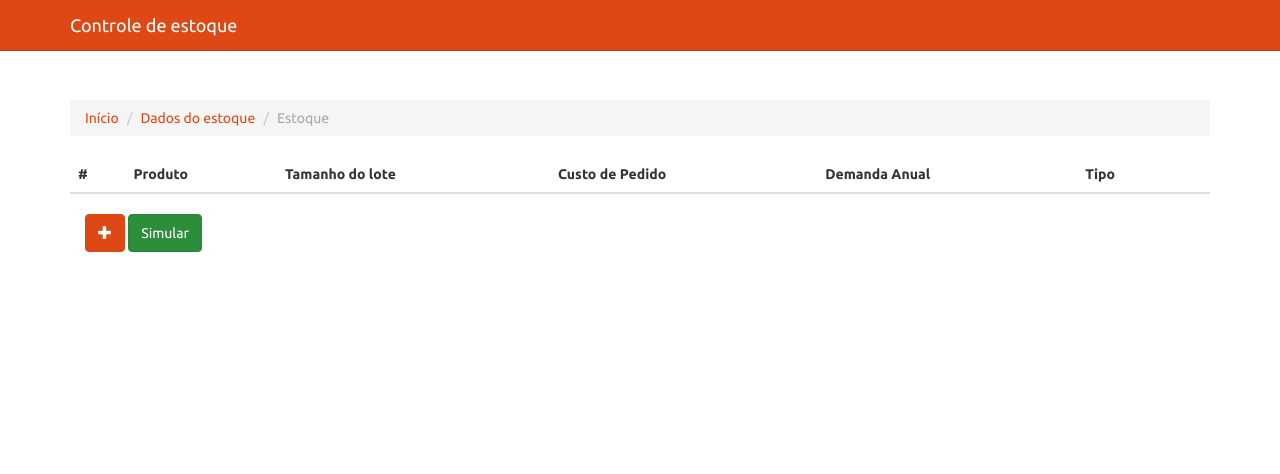
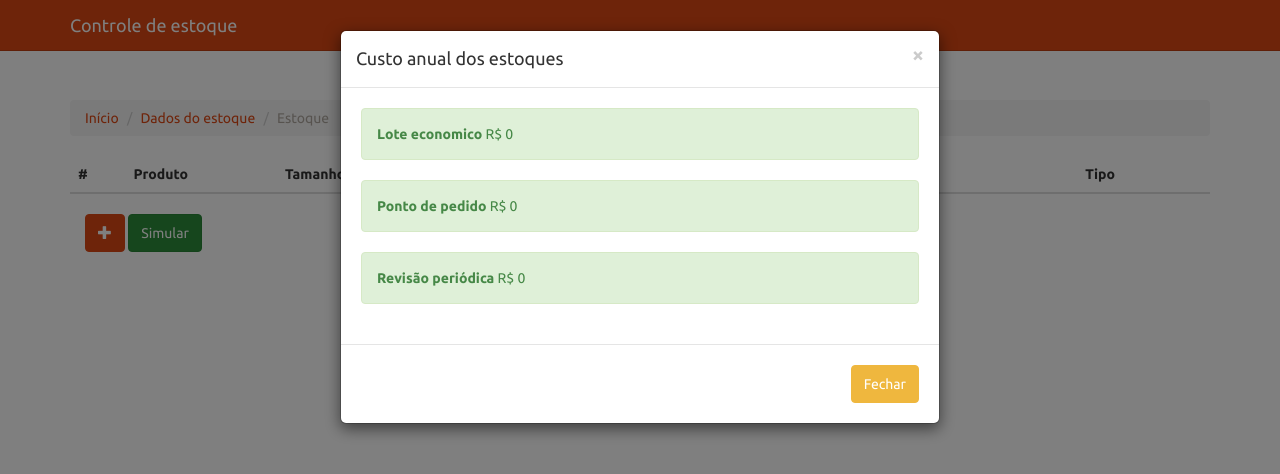
Before and after one commit to hugonomura/acp-estoque, a plain HTML site: page estoque.html in a window 1280 px wide. Both pictures are taken after a click on the link "Simular". Drawn offline with Linux system fonts and the light colour scheme.

Commit message:
criando as funções para calculo do estoque

```diff
--- /dev/null
+++ b/assets/js/custo-estoque.js
@@ -0,0 +1,55 @@
+$(function(){
+    function calculaCustoAnualLoteEconomico() {
+        var custoAnual = 0;
+        return custoAnual;
+    }
+
+    function calculaCustoAnualPontoPedido() {
+        var custoAnual = 0;
+        return custoAnual;
+    }
+
+    function calculaCustoAnualRevisaoPeriodica() {
+        var custoAnual = 0;
+        return custoAnual;
+    }
+
+    function initClass(){
+        $("#div-lote-economico").removeClass("alert-success");
+        $("#div-lote-economico").addClass("alert-info");
+        $("#div-ponto-pedido").removeClass("alert-success");
+        $("#div-ponto-pedido").addClass("alert-info");
+        $("#div-revisao-periodica").removeClass("alert-success");
+        $("#div-revisao-periodica").addClass("alert-info");
+    }
+
+    $("#btn-simular").click(function(){
+        var min = 0;
+        var custoAnualLoteEconomico = calculaCustoAnualLoteEconomico();
+        var custoAnualPontoPedido = calculaCustoAnualPontoPedido();
+        var custoAnualRevisaoPeriodica = calculaCustoAnualRevisaoPeriodica();
+        initClass();
+
+
+        $("#lote-economico").html("R$ " + custoAnualLoteEconomico.toString());
+        if(custoAnualLoteEconomico == min){
+            $("#div-lote-economico").addClass("alert-success");
+            $("#div-lote-economico").removeClass("alert-info");
+        }
+
+        $("#ponto-pedido").html("R$ " + custoAnualPontoPedido.toString());
+        if(custoAnualPontoPedido == min){
+            $("#div-ponto-pedido").addClass("alert-success");
+            $("#div-ponto-pedido").removeClass("alert-info");
+        }
+
+        $("#revisao-periodica").html("R$ " + custoAnualRevisaoPeriodica.toString());
+        if(custoAnualRevisaoPeriodica == min){
+            $("#div-revisao-periodica").addClass("alert-success");
+            $("#div-revisao-periodica").removeClass("alert-info");
+        }
+
+
+    });
+
+});
--- a/assets/js/estoque.js
+++ b/assets/js/estoque.js
@@ -116,5 +116,4 @@ $(function(){
         $("#demandaAnual").val("");
         $("#cadastrarProduto").html("Cadastrar");
     }
-
 });
--- a/estoque.html
+++ b/estoque.html
@@ -81,8 +81,31 @@
         </table>
         <div class="container">
             <a href="#" class="btn btn-primary" data-toggle="modal" data-target="#myModal" id="inserirNovoProduto"><span class="glyphicon glyphicon-plus" aria-hidden="true"></span></a>
-            <a href="#" class="btn btn-success">Simular</a>
+            <a href="#" class="btn btn-success" data-toggle="modal" data-target="#mySimulate" id="btn-simular">Simular</a>
         </div>
+
+        <!-- Modal -->
+        <div id="mySimulate" class="modal fade" role="dialog">
+            <div class="modal-dialog">
+                <!-- Modal content-->
+                <div class="modal-content">
+                    <div class="modal-header">
+                        <button type="button" class="close" data-dismiss="modal">&times;</button>
+                        <h4 class="modal-title">Custo anual dos estoques</h4>
+                    </div>
+                    <div class="modal-body">
+                        <div class="alert alert-info" id="div-lote-economico"><b>Lote economico</b> <span id="lote-economico"></span></div>
+                        <div class="alert alert-info" id="div-ponto-pedido"><b>Ponto de pedido</b> <span id="ponto-pedido"></span></div>
+                        <div class="alert alert-info" id="div-revisao-periodica"><b>Revisão periódica</b> <span id="revisao-periodica"></span></div>
+                    </div>
+                    <div class="modal-footer">
+                        <button type="button" class="btn btn-warning" data-dismiss="modal">Fechar</button>
+                    </div>
+                </div>
+
+            </div>
+        </div>
+
         <!-- Modal -->
         <div id="myModal" class="modal fade" role="dialog">
             <div class="modal-dialog">
@@ -133,4 +156,5 @@
 <script type="text/javascript" src="assets/js/jquery-2.1.4.min.js"></script>
 <script type="text/javascript" src="assets/js/bootstrap.min.js"></script>
 <script type="text/javascript" src="assets/js/estoque.js"></script>
+<script type="text/javascript" src="assets/js/custo-estoque.js"></script>
 </html>
```
